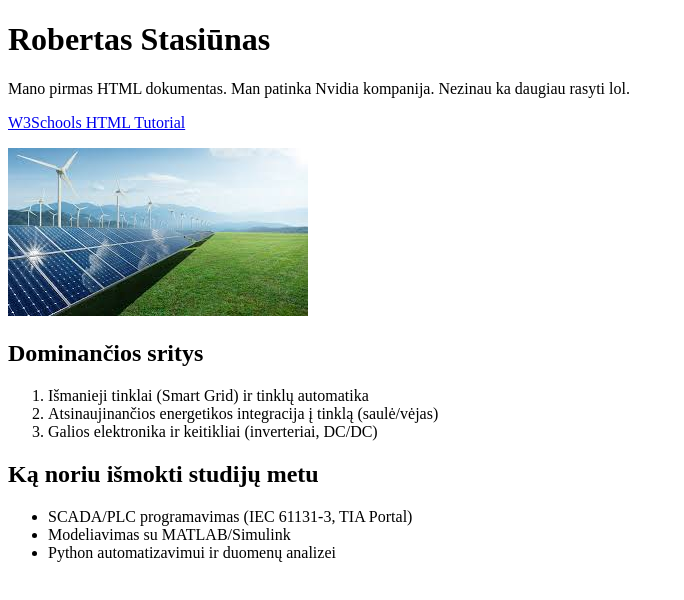
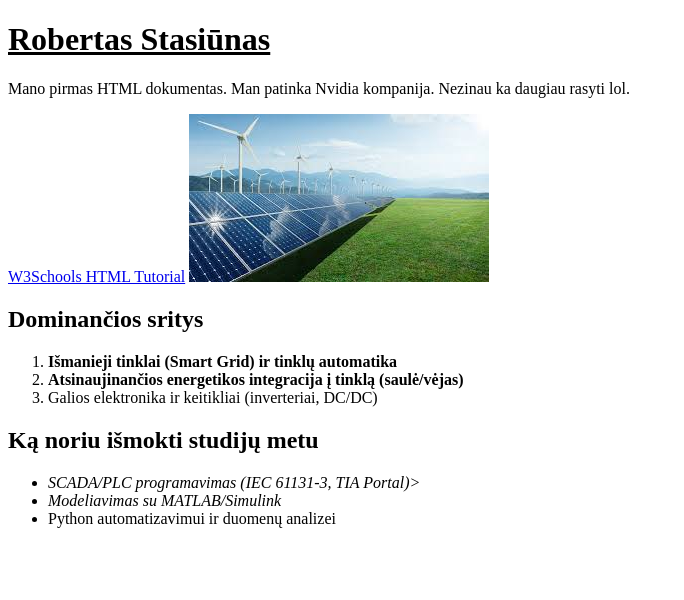
Before and after one commit to GreenSenpai/GreenSenpai.github.io, a plain HTML site: page index.html in a window 1280 px wide. Shown: the whole page, without its empty margins (0-684 px from the left). Drawn offline with Linux system fonts and the light colour scheme.

Commit message:
Add files via upload

```diff
--- a/index.html
+++ b/index.html
@@ -10,26 +10,26 @@
 <body><!--  Čia talpinamas matomas turinys, kuris rodomas puslapyje. -->
    <div><!--  tai blokinis "konteineris", skirtas elementams grupuoti. -->
 
-    <h1>Robertas Stasiūnas</h1>
+    <h1><u>Robertas Stasiūnas</u></h1> <!-- <u> pabraukia tekstą. Tačiau tai gali būti klaidinantis formatavimo būdas, nes interneto naršyklėse pabrauktas tekstas dažnai atrodo kaip nuoroda. -->
 
     <p>Mano pirmas HTML dokumentas. Man patinka Nvidia kompanija. Nezinau ka daugiau rasyti lol.</p>
 
-    <p><a href="https://www.w3schools.com/html/" target="_blank" rel="noopener">W3Schools HTML Tutorial</a></p>
+    <a href="https://www.w3schools.com/html/" target="_blank" rel="noopener">W3Schools HTML Tutorial</a>
 
-    <p><img src="Paveikslai/job.jpg" alt="Mano svajonių darbo pozicija"></p>
+    <img src="Paveikslai/job.jpg" alt="Mano svajonių darbo pozicija">
    </div>
 
     <h2>Dominančios sritys</h2>
   <ol>
-    <li>Išmanieji tinklai (Smart Grid) ir tinklų automatika</li>
-    <li>Atsinaujinančios energetikos integracija į tinklą (saulė/vėjas)</li>
+    <li><strong>Išmanieji tinklai (Smart Grid) ir tinklų automatika</strong></li> <!-- <strong> – semantiškai paryškina kaip svarbią informaciją -->
+    <li><b>Atsinaujinančios energetikos integracija į tinklą (saulė/vėjas)</b></li><!-- <b> – tik vizualiai paryškina, bet nesuteikia svarbos prasmės -->
     <li>Galios elektronika ir keitikliai (inverteriai, DC/DC)</li>
   </ol>
 
   <h2>Ką noriu išmokti studijų metu</h2>
   <ul>
-    <li>SCADA/PLC programavimas (IEC 61131-3, TIA Portal)</li>
-    <li>Modeliavimas su MATLAB/Simulink</li>
+    <li><em>SCADA/PLC programavimas (IEC 61131-3, TIA Portal)></em></li><!-- <em> – semantiškai pažymi žodį kaip pabrėžtą (intonacija skaitytuvuose) -->
+    <li><i>Modeliavimas su MATLAB/Simulink</i></li><!-- <i> – tiesiog daro tekstą pasvirą vizualiai, be semantinės reikšmės -->
     <li>Python automatizavimui ir duomenų analizei</li>
 
 
```
